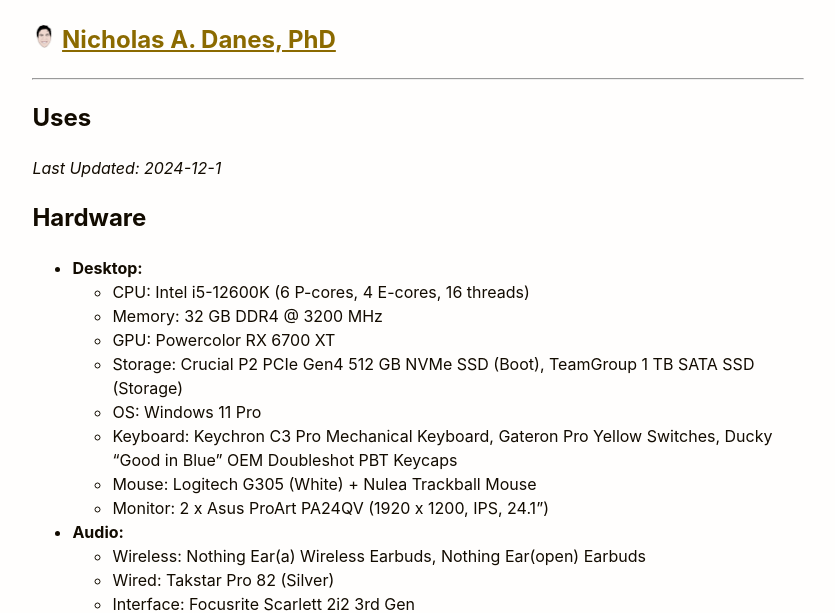
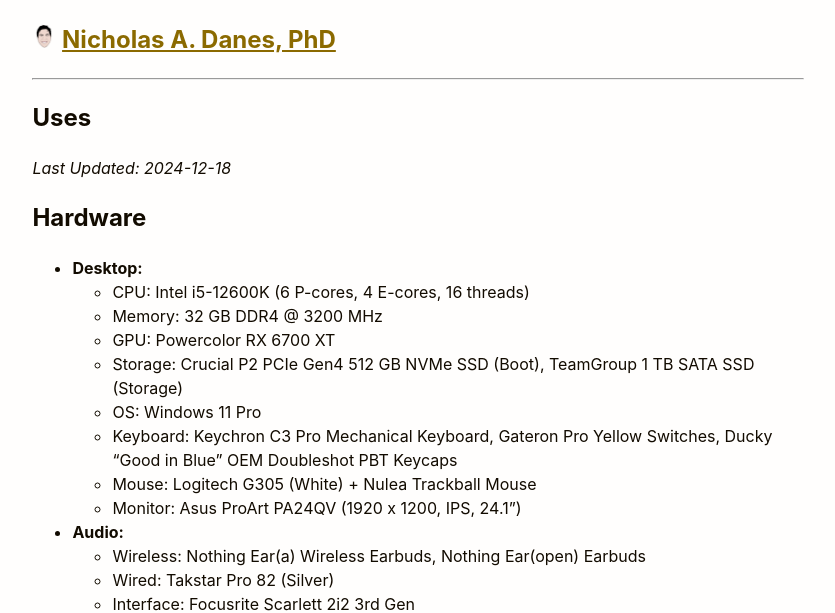
Before and after one commit to danesnick/website_lightspeed, a Jekyll site: the page built from uses.markdown, in a window 1280 px wide. Shown: the top 613 px of the page, without its empty margins (222-1057 px from the left). Built offline with Jekyll 4.4.1, drawn with Linux system fonts in a browser that asks for light colours.

Commit message:
Update uses.markdown

```diff
--- a/uses.markdown
+++ b/uses.markdown
@@ -3,7 +3,7 @@ layout: page
 title: Uses
 permalink: /uses/
 ---
-*Last Updated: 2024-12-1*
+*Last Updated: 2024-12-18*
 
 ## Hardware
 
@@ -15,7 +15,7 @@ permalink: /uses/
 	+ OS: Windows 11 Pro
 	+ Keyboard: Keychron C3 Pro Mechanical Keyboard, Gateron Pro Yellow Switches, Ducky "Good in Blue" OEM Doubleshot PBT Keycaps
 	+ Mouse: Logitech G305 (White) + Nulea Trackball Mouse
-	+ Monitor: 2 x Asus ProArt PA24QV (1920 x 1200, IPS, 24.1")
+	+ Monitor: Asus ProArt PA24QV (1920 x 1200, IPS, 24.1")
 * **Audio:**
 	* Wireless: Nothing Ear(a) Wireless Earbuds, Nothing Ear(open) Earbuds
 	* Wired: Takstar Pro 82 (Silver)
```
